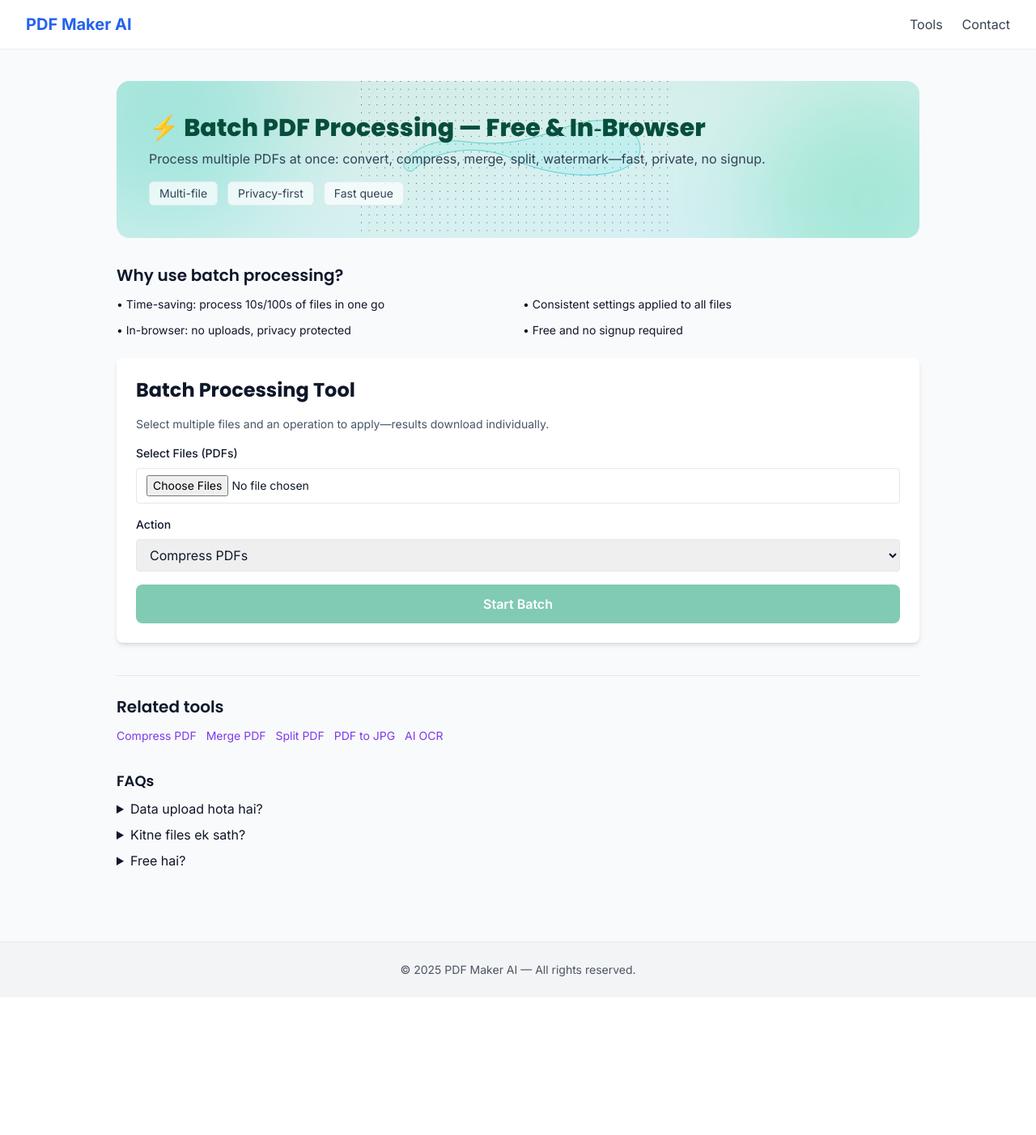
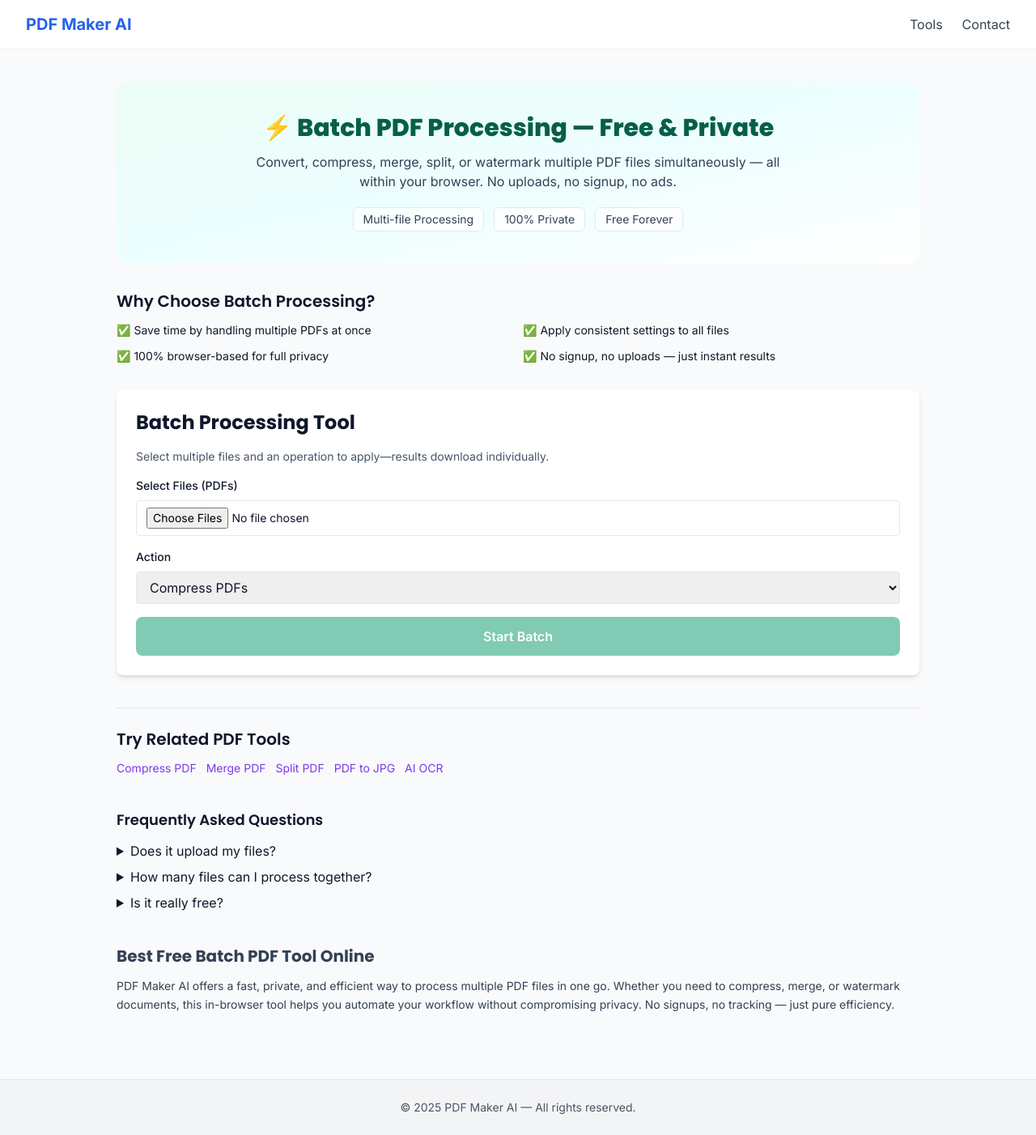
Before and after one commit to studybuild576-commits/my-tool-website, a Next.js app: page /batch-processing in a window 1280 px wide. Shown: the whole page at 81% size. Before the commit the page ends 1232 px from the top, so only its background shows below. Built offline with nearby package versions, Linux system fonts and the light colour scheme.

Commit message:
Update page.tsx

```diff
--- a/app/batch-processing/page.tsx
+++ b/app/batch-processing/page.tsx
@@ -4,34 +4,48 @@ import Link from "next/link";
 import BatchProcessingToolWrapper from "@/components/client/BatchProcessingToolWrapper";
 
 export const metadata: Metadata = {
-  title: "Batch PDF Processing Tool: Convert, Compress, Watermark Multiple Files (Free) | PDF Maker AI",
+  title:
+    "Batch PDF Processing | Free Bulk PDF Converter, Compressor & Watermark Tool – PDF Maker AI",
   description:
-    "Batch process PDFs in-browser: convert, compress, merge, split, watermark multiple files at once—fast, free, privacy-first, and no signup required.",
+    "Free online batch PDF processing tool: convert, compress, merge, split, watermark, and optimize multiple PDFs in one click — 100% private, browser-based, and signup-free.",
   keywords: [
-    "batch pdf processing","batch pdf converter","bulk pdf operations","multiple pdf processing","batch compress pdf",
-    "batch merge pdf","batch split pdf","batch watermark pdf","bulk convert pdf","bulk ocr pdf",
-    "batch rename pdf files","mass pdf processing","automated pdf workflow","repetitive pdf tasks","pdf bulk tools",
-    "process many pdfs","free batch pdf tool","no signup batch processing","in-browser batch pdf","privacy first bulk pdf",
-    "batch pdf to jpg","batch pdf to word","batch pdf compression tool","efficient pdf workflow","time-saving pdf tool",
-    "enterprise pdf batch","large document sets processing","parallel pdf processing","queue pdf jobs","bulk pdf organizer",
-    "batch pdf security","password protect batch","batch watermark documents","batch page numbering pdf","batch header footer pdf",
-    "batch rotate pdf","batch crop pdf pages","batch extract pdf pages","batch optimize pdfs","batch delete pdf pages",
-    "batch image to pdf","batch text to pdf","batch reorder pdf pages","batch sign pdf","multi-file pdf operations"
+    "batch pdf processing",
+    "bulk pdf converter",
+    "batch compress pdf",
+    "batch merge pdf",
+    "batch split pdf",
+    "batch watermark pdf",
+    "batch pdf to word",
+    "batch pdf to jpg",
+    "bulk pdf tools",
+    "in browser pdf converter",
+    "free pdf processor",
+    "pdf batch automation",
+    "privacy safe pdf tool",
+    "ai pdf tool",
+    "no signup pdf editor",
+    "online pdf optimizer",
+    "document batch tool",
+    "mass pdf processing",
+    "batch file converter",
+    "fast pdf workflow",
   ],
   alternates: { canonical: "https://pdfmakerai.shop/batch-processing" },
   robots: { index: true, follow: true },
   openGraph: {
     type: "website",
     url: "https://pdfmakerai.shop/batch-processing",
-    title: "Batch PDF Processing — Free, Private, In‑Browser",
-    description: "Process multiple PDFs at once: convert, compress, merge, split, watermark—no signup, fully in‑browser.",
-    siteName: "PDF Maker AI"
+    title: "Batch PDF Processing — Free, Private & Fast",
+    description:
+      "Convert, compress, split, merge, and watermark multiple PDF files — directly in your browser, 100% private & free.",
+    siteName: "PDF Maker AI",
   },
   twitter: {
     card: "summary_large_image",
-    title: "Batch PDF Processing Tool — Free & Private",
-    description: "Bulk PDF operations in your browser—no uploads, no signup."
-  }
+    title: "Free Batch PDF Processing Tool | PDF Maker AI",
+    description:
+      "Process multiple PDFs at once — convert, compress, watermark, merge & split in your browser. No signup. No uploads.",
+  },
 };
 
 export default function BatchProcessingPage() {
@@ -40,7 +54,6 @@ export default function BatchProcessingPage() {
     "@type": "SoftwareApplication",
     name: "Batch PDF Processing Tool",
     applicationCategory: "UtilityApplication",
-    applicationSubCategory: "DocumentManagement",
     operatingSystem: "Web",
     url: "https://pdfmakerai.shop/batch-processing",
     isAccessibleForFree: true,
@@ -49,86 +62,154 @@ export default function BatchProcessingPage() {
       "Batch convert PDFs",
       "Batch compress PDFs",
       "Batch merge/split PDFs",
-      "Batch watermark",
-      "In‑browser processing",
-      "No signup",
-      "Privacy‑first"
+      "Batch watermark PDFs",
+      "Browser-based PDF processing",
+      "No signup required",
+      "Privacy-first and secure",
     ],
-    keywords: "batch pdf processing, bulk pdf operations, batch compress pdf, batch merge pdf, free batch pdf tool, in-browser batch pdf",
-    publisher: { "@type": "Organization", name: "PDF Maker AI", url: "https://pdfmakerai.shop" }
+    publisher: {
+      "@type": "Organization",
+      name: "PDF Maker AI",
+      url: "https://pdfmakerai.shop",
+    },
   };
 
   const faqLd = {
     "@context": "https://schema.org",
     "@type": "FAQPage",
     mainEntity: [
-      { "@type": "Question", name: "Kya batch processing server par upload karta hai?",
-        acceptedAnswer: { "@type": "Answer", text: "Nahi, sab kuchh browser me process hota hai; koi file server par nahi jati." } },
-      { "@type": "Question", name: "Kitne files ek sath process kar sakte hain?",
-        acceptedAnswer: { "@type": "Answer", text: "Browser memory par depend karta hai; typically 10–50 PDFs smoothly chal sakti hain." } },
-      { "@type": "Question", name: "Kya tool free hai?",
-        acceptedAnswer: { "@type": "Answer", text: "Haan, 100% free aur bina account ke." } }
-    ]
+      {
+        "@type": "Question",
+        name: "Does this batch PDF tool upload files to a server?",
+        acceptedAnswer: {
+          "@type": "Answer",
+          text: "No, all PDF processing happens securely in your browser. Your files never leave your device.",
+        },
+      },
+      {
+        "@type": "Question",
+        name: "How many PDFs can I process at once?",
+        acceptedAnswer: {
+          "@type": "Answer",
+          text: "You can process between 10–50 PDFs at once, depending on your browser memory and file size.",
+        },
+      },
+      {
+        "@type": "Question",
+        name: "Is the batch PDF tool completely free?",
+        acceptedAnswer: {
+          "@type": "Answer",
+          text: "Yes! PDF Maker AI's batch processing tool is 100% free, with no signup or hidden charges.",
+        },
+      },
+    ],
   };
 
   return (
     <main className="max-w-5xl mx-auto px-4 py-10">
-      <script type="application/ld+json" dangerouslySetInnerHTML={{ __html: JSON.stringify(appLd).replace(/</g,"\\u003c") }} />
-      <script type="application/ld+json" dangerouslySetInnerHTML={{ __html: JSON.stringify(faqLd).replace(/</g,"\\u003c") }} />
+      {/* ✅ SEO Schema Scripts */}
+      <script
+        type="application/ld+json"
+        dangerouslySetInnerHTML={{
+          __html: JSON.stringify(appLd).replace(/</g, "\\u003c"),
+        }}
+      />
+      <script
+        type="application/ld+json"
+        dangerouslySetInnerHTML={{
+          __html: JSON.stringify(faqLd).replace(/</g, "\\u003c"),
+        }}
+      />
 
-      {/* Inline SVG hero (no external images) */}
-      <div className="relative overflow-hidden rounded-2xl mb-8">
-        <div className="absolute inset-0 bg-gradient-to-br from-emerald-600/15 via-teal-500/15 to-cyan-500/15" />
-        <div aria-hidden className="absolute -top-24 -left-20 h-72 w-72 rounded-full bg-teal-400/30 blur-3xl" />
-        <div aria-hidden className="absolute -bottom-24 -right-20 h-72 w-72 rounded-full bg-emerald-400/30 blur-3xl" />
-        <svg className="absolute inset-0 w-full h-full" viewBox="0 0 800 400" xmlns="http://www.w3.org/2000/svg" role="img" aria-label="Batch PDF processing tool handling multiple files at once">
-          <defs>
-            <pattern id="grid-batch" x="0" y="0" width="20" height="20" patternUnits="userSpaceOnUse"><circle cx="1" cy="1" r="1" fill="currentColor" /></pattern>
-            <linearGradient id="stroke-batch" x1="0" y1="0" x2="1" y2="1"><stop offset="0%" stopColor="#14b8a6" stopOpacity="0.6" /><stop offset="100%" stopColor="#06b6d4" stopOpacity="0.6" /></linearGradient>
-            <linearGradient id="fill-batch" x1="0" y1="0" x2="1" y2="1"><stop offset="0%" stopColor="#5eead4" stopOpacity="0.18" /><stop offset="100%" stopColor="#67e8f9" stopOpacity="0.18" /></linearGradient>
-          </defs>
-          <rect width="100%" height="100%" fill="url(#grid-batch)" className="text-teal-400/20" />
-          <path d="M130,230 C190,170 310,160 390,200 C470,240 630,260 690,210 C730,180 710,130 660,110 C600,85 530,115 470,135 C410,155 350,165 270,155 C200,145 150,165 120,195 C100,215 110,230 130,230 Z" fill="url(#fill-batch)" stroke="url(#stroke-batch)" strokeWidth="2" />
-        </svg>
-        <div className="relative p-8 sm:p-10">
-          <h1 className="text-3xl font-extrabold text-emerald-900">⚡ Batch PDF Processing — Free & In‑Browser</h1>
-          <p className="mt-2 text-sm sm:text-base text-slate-700">Process multiple PDFs at once: convert, compress, merge, split, watermark—fast, private, no signup.</p>
-          <ul className="mt-4 flex flex-wrap gap-3 text-xs sm:text-sm text-slate-700">
-            <li className="bg-white/70 backdrop-blur px-3 py-1 rounded-md border border-slate-200">Multi-file</li>
-            <li className="bg-white/70 backdrop-blur px-3 py-1 rounded-md border border-slate-200">Privacy-first</li>
-            <li className="bg-white/70 backdrop-blur px-3 py-1 rounded-md border border-slate-200">Fast queue</li>
+      {/* ✅ Hero Section */}
+      <div className="relative overflow-hidden rounded-2xl mb-8 bg-gradient-to-br from-emerald-50 via-cyan-50 to-white">
+        <div className="relative p-8 sm:p-10 text-center">
+          <h1 className="text-3xl font-extrabold text-emerald-800">
+            ⚡ Batch PDF Processing — Free & Private
+          </h1>
+          <p className="mt-3 text-base text-slate-700 max-w-2xl mx-auto">
+            Convert, compress, merge, split, or watermark multiple PDF files
+            simultaneously — all within your browser. No uploads, no signup, no
+            ads.
+          </p>
+          <ul className="mt-5 flex flex-wrap justify-center gap-3 text-xs sm:text-sm text-slate-700">
+            <li className="bg-white/70 backdrop-blur px-3 py-1 rounded-md border border-slate-200">
+              Multi-file Processing
+            </li>
+            <li className="bg-white/70 backdrop-blur px-3 py-1 rounded-md border border-slate-200">
+              100% Private
+            </li>
+            <li className="bg-white/70 backdrop-blur px-3 py-1 rounded-md border border-slate-200">
+              Free Forever
+            </li>
           </ul>
         </div>
       </div>
 
-      <section className="mb-6">
-        <h2 className="text-xl font-semibold mb-3">Why use batch processing?</h2>
+      {/* ✅ Why Section */}
+      <section className="mb-8">
+        <h2 className="text-xl font-semibold mb-3">
+          Why Choose Batch Processing?
+        </h2>
         <ul className="grid sm:grid-cols-2 gap-3 text-sm">
-          <li>• Time-saving: process 10s/100s of files in one go</li>
-          <li>• Consistent settings applied to all files</li>
-          <li>• In-browser: no uploads, privacy protected</li>
-          <li>• Free and no signup required</li>
+          <li>✅ Save time by handling multiple PDFs at once</li>
+          <li>✅ Apply consistent settings to all files</li>
+          <li>✅ 100% browser-based for full privacy</li>
+          <li>✅ No signup, no uploads — just instant results</li>
         </ul>
       </section>
 
+      {/* ✅ Tool Component */}
       <BatchProcessingToolWrapper />
 
+      {/* ✅ Internal Linking */}
       <aside className="mt-10 border-t pt-6">
-        <h2 className="text-xl font-semibold mb-3">Related tools</h2>
-        <nav className="flex flex-wrap gap-3 text-sm">
-          <Link prefetch={false} href="/compress-pdf">Compress PDF</Link>
-          <Link prefetch={false} href="/merge-pdf">Merge PDF</Link>
-          <Link prefetch={false} href="/split-pdf">Split PDF</Link>
-          <Link prefetch={false} href="/pdf-to-jpg">PDF to JPG</Link>
-          <Link prefetch={false} href="/ai-ocr">AI OCR</Link>
+        <h2 className="text-xl font-semibold mb-3">Try Related PDF Tools</h2>
+        <nav className="flex flex-wrap gap-3 text-sm text-indigo-700">
+          <Link href="/compress-pdf">Compress PDF</Link>
+          <Link href="/merge-pdf">Merge PDF</Link>
+          <Link href="/split-pdf">Split PDF</Link>
+          <Link href="/pdf-to-jpg">PDF to JPG</Link>
+          <Link href="/ai-ocr">AI OCR</Link>
         </nav>
       </aside>
 
-      <section className="mt-8">
-        <h3 className="text-lg font-semibold mb-2">FAQs</h3>
-        <details className="mb-2"><summary>Data upload hota hai?</summary><p className="text-gray-600">Nahi, browser me hi sab process hota hai.</p></details>
-        <details className="mb-2"><summary>Kitne files ek sath?</summary><p className="text-gray-600">Typically 10–50 smoothly; browser RAM par depend karta hai.</p></details>
-        <details className="mb-2"><summary>Free hai?</summary><p className="text-gray-600">Haan, 100% free.</p></details>
+      {/* ✅ FAQ Section */}
+      <section className="mt-10">
+        <h3 className="text-lg font-semibold mb-3">Frequently Asked Questions</h3>
+        <details className="mb-2">
+          <summary>Does it upload my files?</summary>
+          <p className="text-gray-600">
+            No, all operations are done locally in your browser. Nothing is
+            uploaded.
+          </p>
+        </details>
+        <details className="mb-2">
+          <summary>How many files can I process together?</summary>
+          <p className="text-gray-600">
+            Usually 10–50 PDFs depending on your browser performance.
+          </p>
+        </details>
+        <details className="mb-2">
+          <summary>Is it really free?</summary>
+          <p className="text-gray-600">
+            Yes, PDF Maker AI tools are completely free and privacy-focused.
+          </p>
+        </details>
+      </section>
+
+      {/* ✅ Content Boost Section */}
+      <section className="mt-10 text-slate-700 text-sm leading-relaxed">
+        <h2 className="text-xl font-bold mb-3">
+          Best Free Batch PDF Tool Online
+        </h2>
+        <p>
+          PDF Maker AI offers a fast, private, and efficient way to process
+          multiple PDF files in one go. Whether you need to compress, merge, or
+          watermark documents, this in-browser tool helps you automate your
+          workflow without compromising privacy. No signups, no tracking — just
+          pure efficiency.
+        </p>
       </section>
     </main>
   );
```
